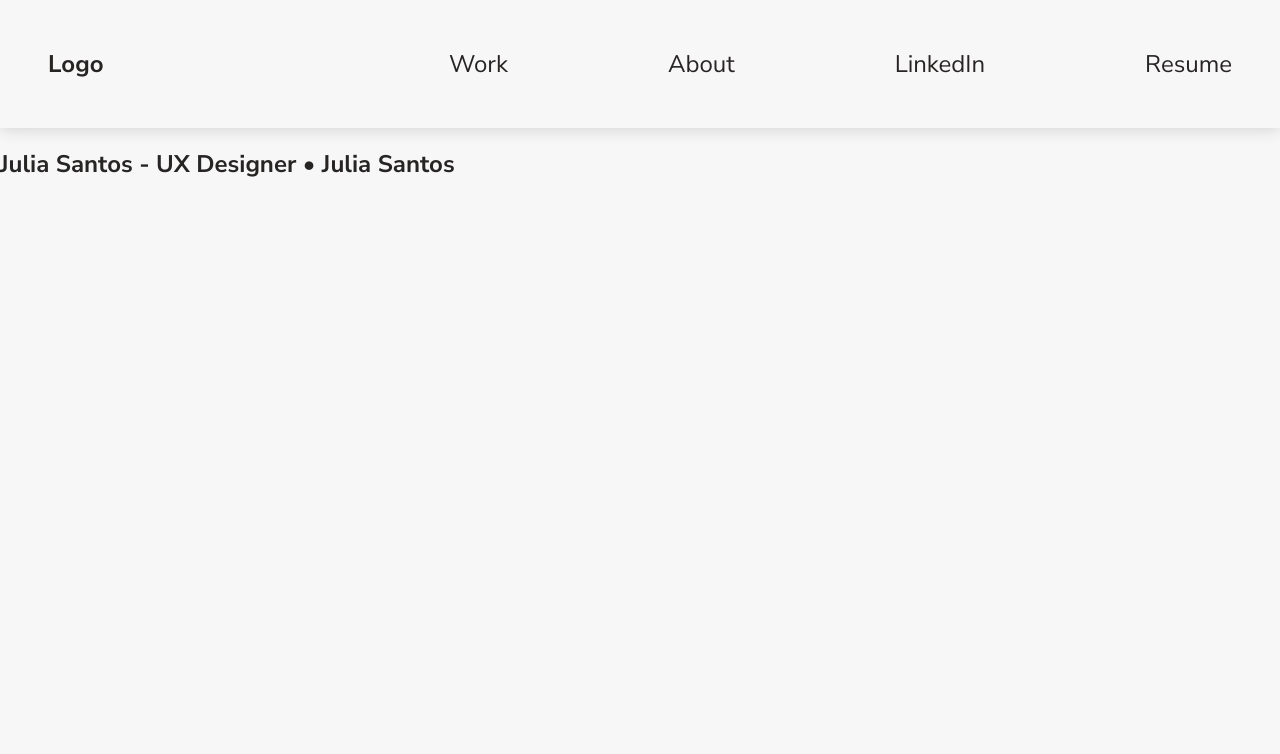
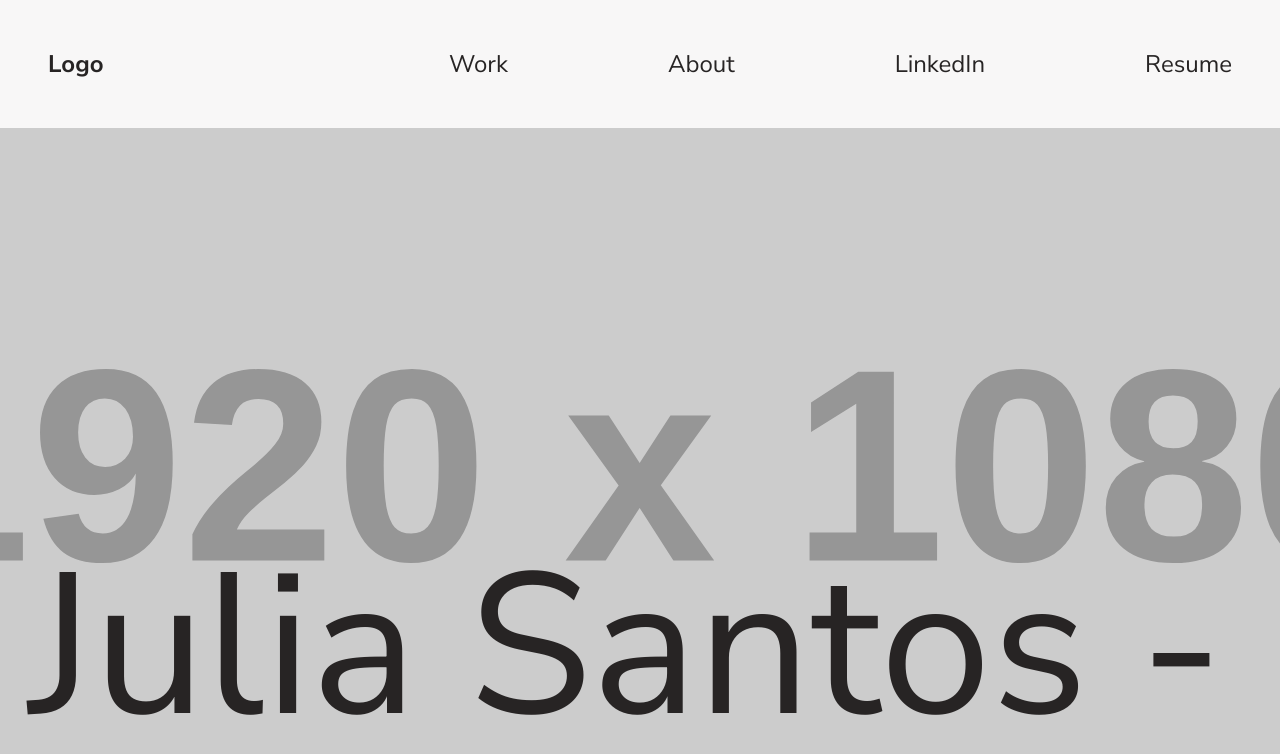
Before and after one commit to clayton-duarte/julias-portfolio-nextjs, a Next.js app: page / in a window 1280 px wide. Shown: the top 754 px of the page. Built offline with nearby package versions, Linux system fonts and the light colour scheme.

Commit message:
feat(WIP): home page

```diff
--- a/src/pages/index.tsx
+++ b/src/pages/index.tsx
@@ -3,19 +3,42 @@ import styled from '@emotion/styled'
 
 import Header from '@/components/Header'
 
-const Main = styled.main``
+const Article = styled.article`
+  background-image: url("https://placehold.co/1920x1080?text=placeholder");
+  background-repeat: no-repeat;
+  background-position: center;
+  padding: 64px 0 64px 0;
+  align-items: flex-end;
+  overflow-x: hidden;
+  display: flex;
+  height: 90vh;
+`
 
-const Article = styled.article``
-
-const H1 = styled.h1``
+const H1 = styled.h1`
+  animation: marquee 5s linear infinite;
+  transform: translateX(1ch);
+  white-space: nowrap;
+  font-weight: 400;
+  font-size: 200px;
+  width: 41ch;
+  margin: 0;
+  @keyframes marquee {
+    from {
+      transform: translateX(1ch);
+    }
+    to {
+      transform: translateX(-20.5ch);
+    }
+  }
+`
 
 export default function HomePage() {
   return (
-    <Main>
+    <>
       <Header />
       <Article>
-        <H1>Julia Santos - UX Designer • Julia Santos</H1>
+        <H1>• Julia Santos - UX Designer • Julia Santos - UX Designer</H1>
       </Article>
-    </Main>
+    </>
   );
 }
```
